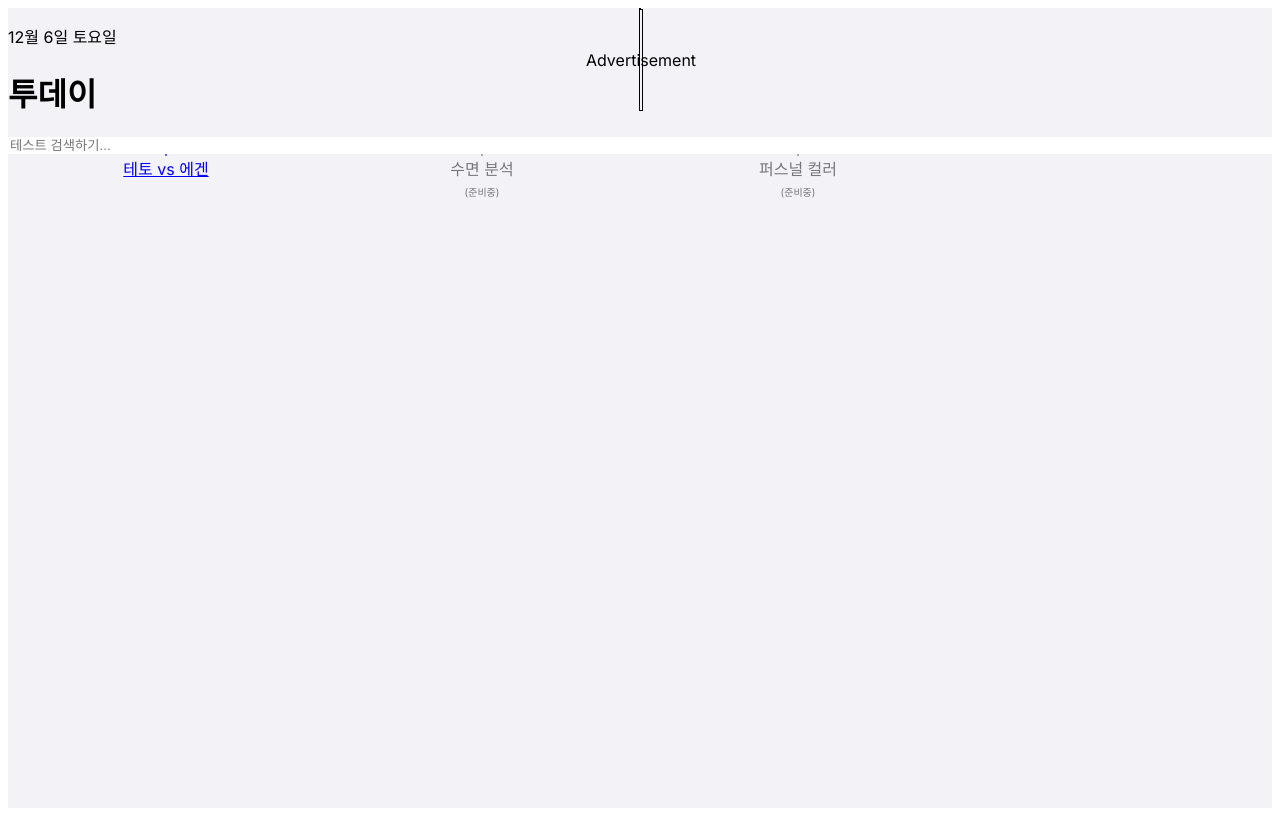
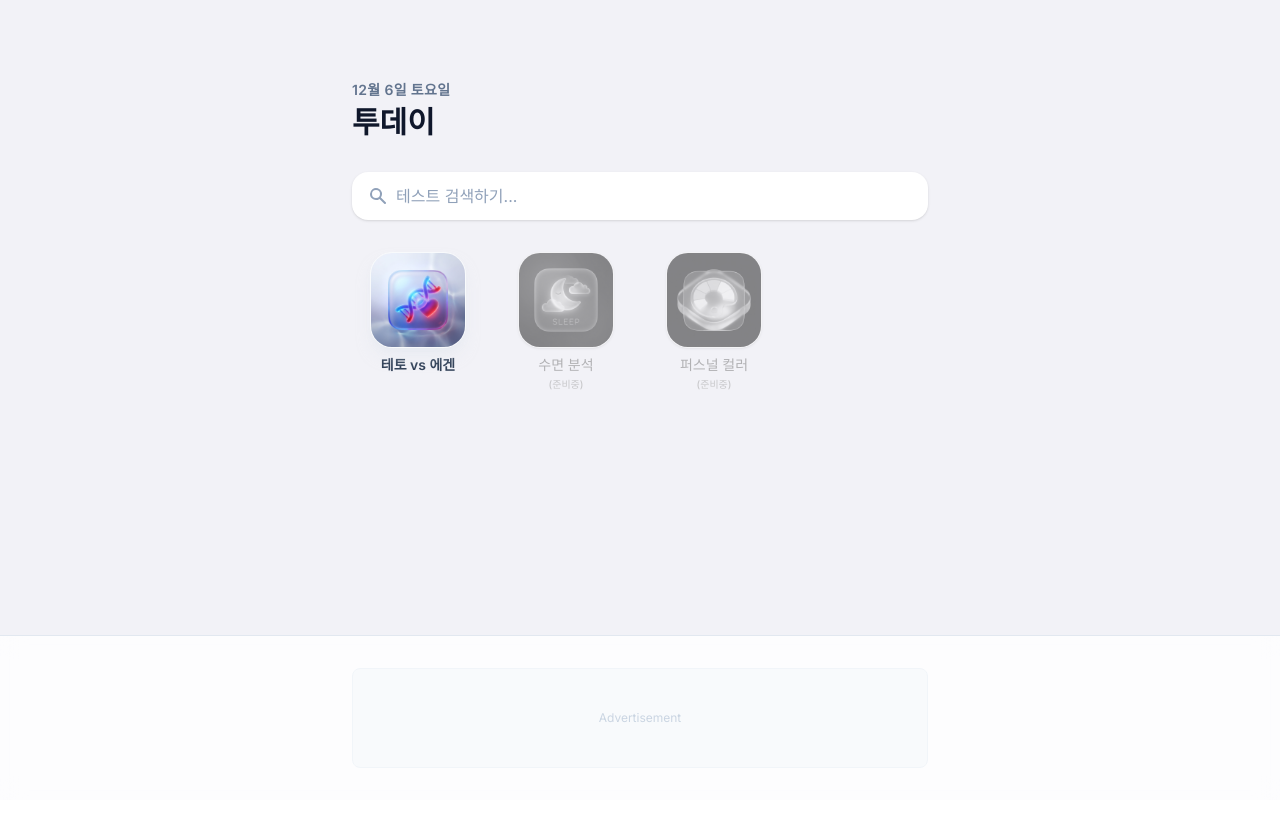
Before and after one commit to N00BWORLD/check-me-today, a Next.js app: page / in a window 1280 px wide. Built offline with nearby package versions, Linux system fonts and the light colour scheme.

Commit message:
fix: update globals.css to match tailwind v4 syntax

```diff
--- a/src/app/globals.css
+++ b/src/app/globals.css
@@ -1,6 +1,4 @@
-@tailwind base;
-@tailwind components;
-@tailwind utilities;
+@import "tailwindcss";
 
 :root {
   --foreground-rgb: 0, 0, 0;
--- /dev/null
+++ b/tailwind.config.ts
@@ -0,0 +1,20 @@
+import type { Config } from "tailwindcss";
+
+const config: Config = {
+    content: [
+        "./src/pages/**/*.{js,ts,jsx,tsx,mdx}",
+        "./src/components/**/*.{js,ts,jsx,tsx,mdx}",
+        "./src/app/**/*.{js,ts,jsx,tsx,mdx}",
+    ],
+    theme: {
+        extend: {
+            backgroundImage: {
+                "gradient-radial": "radial-gradient(var(--tw-gradient-stops))",
+                "gradient-conic":
+                    "conic-gradient(from 180deg at 50% 50%, var(--tw-gradient-stops))",
+            },
+        },
+    },
+    plugins: [],
+};
+export default config;
```
